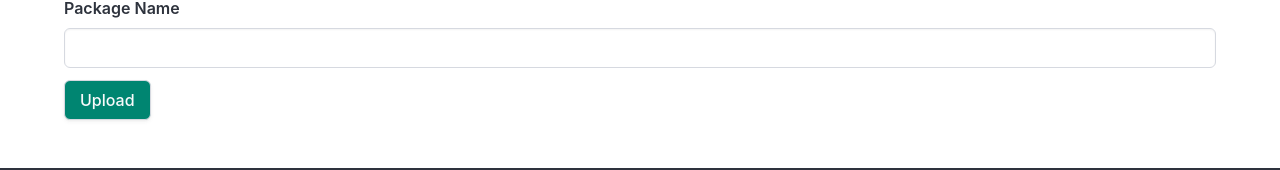
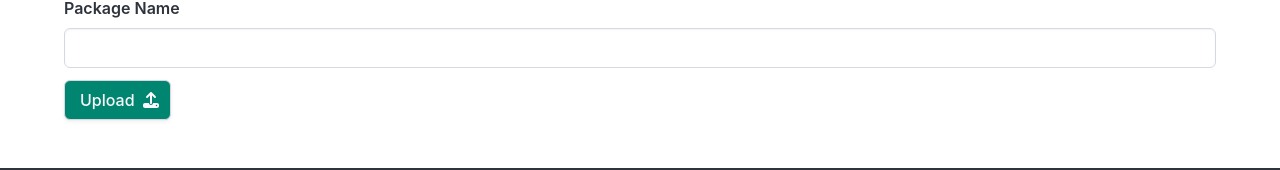
Before and after one commit to andiempettJISC/microkb-ui, a React (Create React App) app: page /create in a window 1280 px wide. Shown: the part 284-454 px from the top of the page. Built offline with nearby package versions, Linux system fonts and the light colour scheme.

Commit message:
upload icons and clickable dropdown top

```diff
--- a/src/PackageDetails.js
+++ b/src/PackageDetails.js
@@ -144,8 +144,8 @@ const PackageDetails = () => {
       </div>
 
       {/* Modify Package Panel */}
-      <div className="box" onClick={() => setIsUploadExpanded(!isUploadExpanded)}>
-        <div className="is-flex is-justify-content-space-between">
+      <div className="box">
+        <div className="is-flex is-justify-content-space-between" onClick={() => setIsUploadExpanded(!isUploadExpanded)}>
           <h2 className="title is-5">Modify package</h2>
           <icon className="icon is-large">
             <FontAwesomeIcon icon={isUploadExpanded ? faChevronUp : faChevronDown} />
@@ -183,8 +183,8 @@ const PackageDetails = () => {
       </div>
 
       {/* Collapsible Package Titles Panel */}
-      <div className="box" onClick={() => setIsTitlesExpanded(!isTitlesExpanded)}>
-        <div className="is-flex is-justify-content-space-between">
+      <div className="box">
+        <div className="is-flex is-justify-content-space-between" onClick={() => setIsTitlesExpanded(!isTitlesExpanded)}>
           <h2 className="title is-5">Package Titles</h2>
           <icon className="icon is-large">
             <FontAwesomeIcon icon={isTitlesExpanded ? faChevronUp : faChevronDown} />
--- a/src/PackageUpload.js
+++ b/src/PackageUpload.js
@@ -1,4 +1,6 @@
 import React, { useState, useEffect } from 'react';
+import { FontAwesomeIcon } from '@fortawesome/react-fontawesome';
+import { faUpload } from '@fortawesome/free-solid-svg-icons';
 import 'bulma/css/bulma.min.css';
 
 const PackageUpload = ({ packageId: initialPackageId, packageName: initialPackageName, onUploadSuccess }) => {
@@ -102,7 +104,10 @@ const PackageUpload = ({ packageId: initialPackageId, packageName: initialPackag
         <div className="field">
           <div className="control">
             <button className="button is-primary-25 has-text-white-bis has-background-primary-25" type="submit">
-              Upload
+              <span>Upload</span>
+              <span className="icon is-small">
+                <FontAwesomeIcon icon={faUpload} />
+              </span>
             </button>
           </div>
         </div>
```
